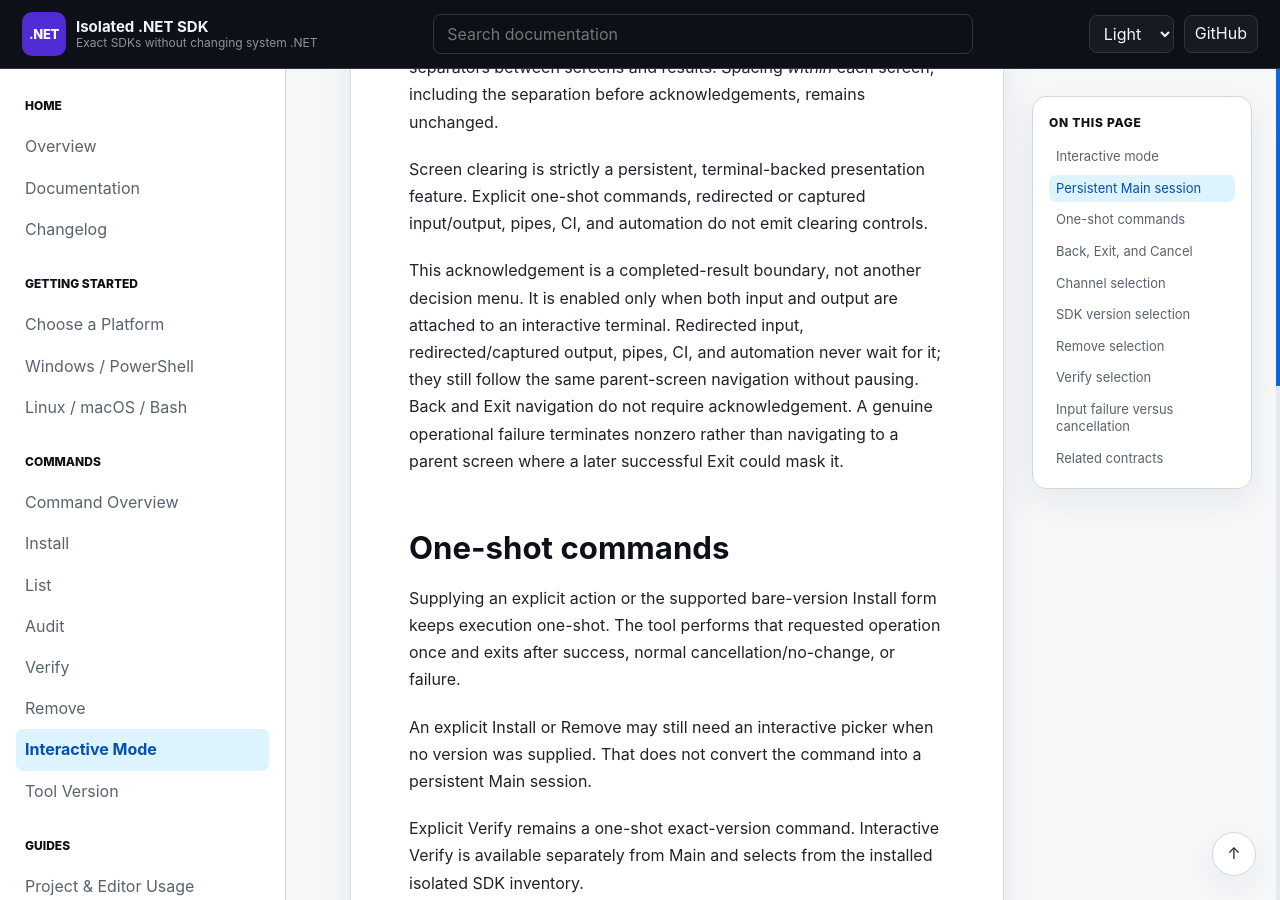
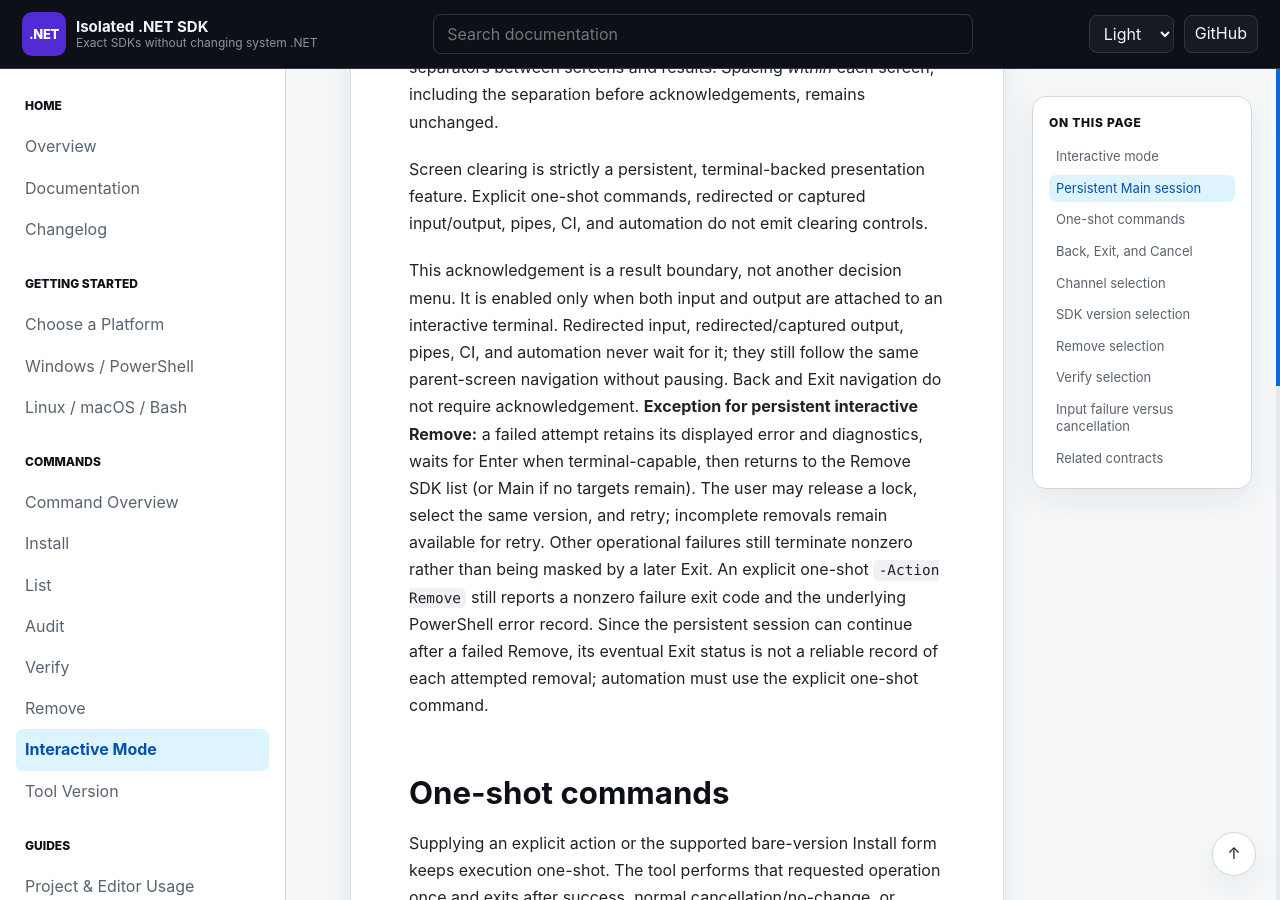
Before and after one commit to infoconex/isolated-dotnet-sdk, a Jekyll site: the page built from docs/commands/interactive.md, in a window 1280 px wide and 900 px high, scrolled down 2655 px. Built offline with Jekyll 4.4.1, drawn with Linux system fonts in a browser that asks for light colours; our own code applies the rules of GitHub Pages for plain Markdown files.

Commit message:
docs(interactive): explain retryable Remove failure and one-shot exit boundary

```diff
--- a/docs/commands/interactive.md
+++ b/docs/commands/interactive.md
@@ -59,7 +59,7 @@ When a persistent interactive screen is successfully cleared, its first heading
 
 Screen clearing is strictly a persistent, terminal-backed presentation feature. Explicit one-shot commands, redirected or captured input/output, pipes, CI, and automation do not emit clearing controls.
 
-This acknowledgement is a completed-result boundary, not another decision menu. It is enabled only when both input and output are attached to an interactive terminal. Redirected input, redirected/captured output, pipes, CI, and automation never wait for it; they still follow the same parent-screen navigation without pausing. Back and Exit navigation do not require acknowledgement. A genuine operational failure terminates nonzero rather than navigating to a parent screen where a later successful Exit could mask it.
+This acknowledgement is a result boundary, not another decision menu. It is enabled only when both input and output are attached to an interactive terminal. Redirected input, redirected/captured output, pipes, CI, and automation never wait for it; they still follow the same parent-screen navigation without pausing. Back and Exit navigation do not require acknowledgement. **Exception for persistent interactive Remove:** a failed attempt retains its displayed error and diagnostics, waits for Enter when terminal-capable, then returns to the Remove SDK list (or Main if no targets remain). The user may release a lock, select the same version, and retry; incomplete removals remain available for retry. Other operational failures still terminate nonzero rather than being masked by a later Exit. An explicit one-shot `-Action Remove` still reports a nonzero failure exit code and the underlying PowerShell error record. Since the persistent session can continue after a failed Remove, its eventual Exit status is not a reliable record of each attempted removal; automation must use the explicit one-shot command.
 
 ## One-shot commands
 
```
